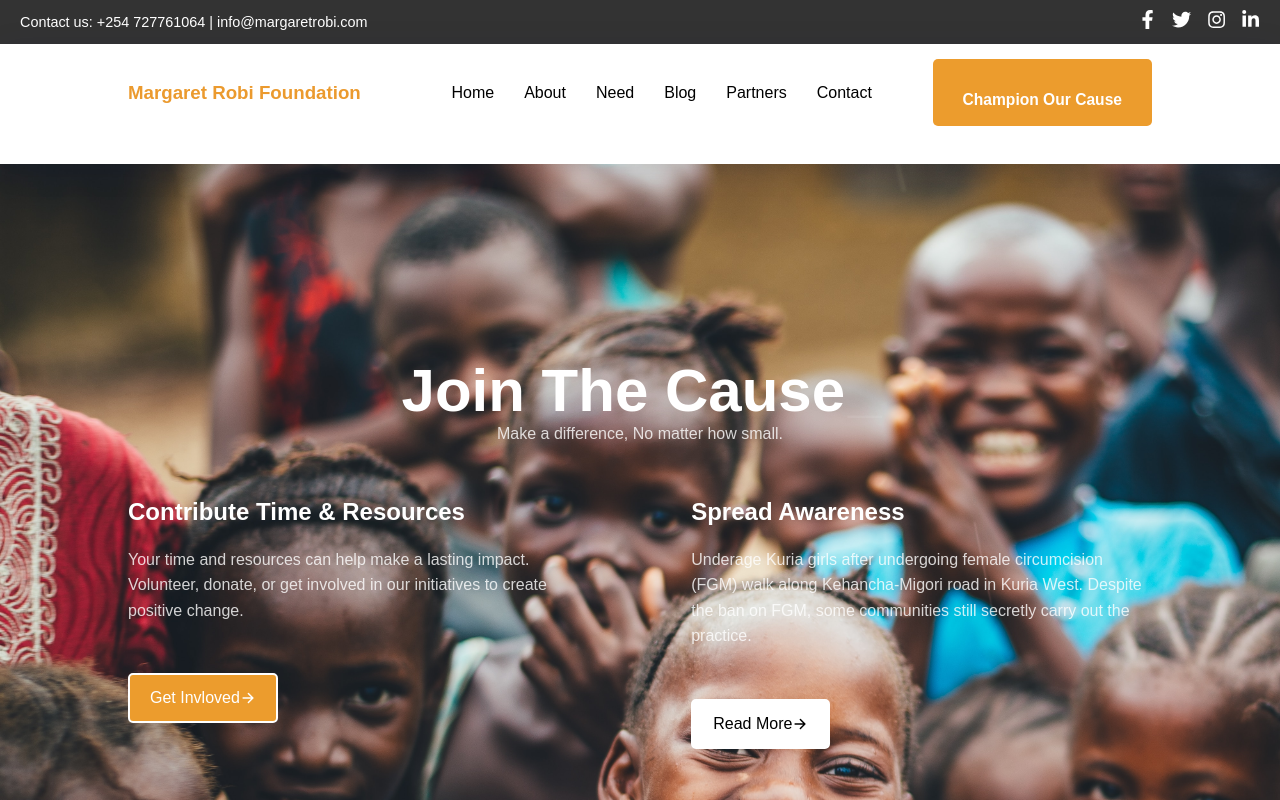
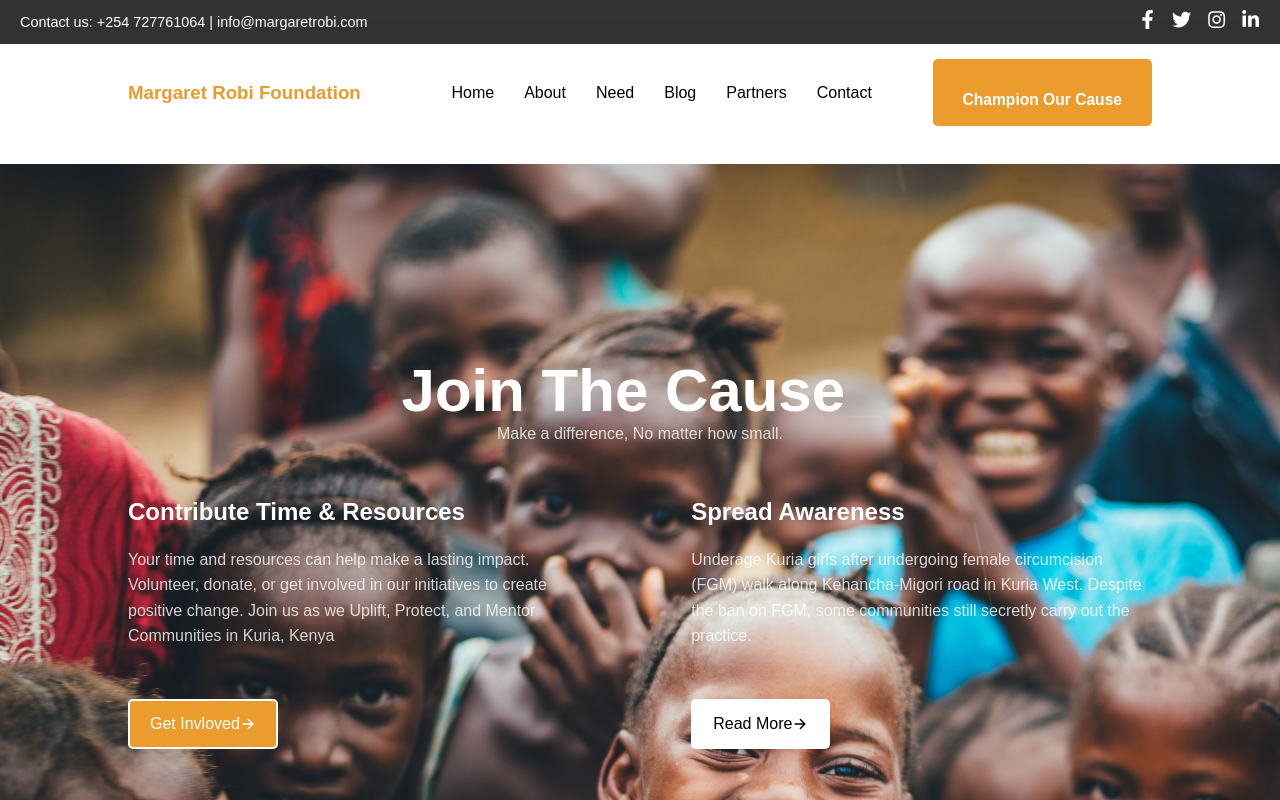
Before and after one commit to boyani-Otieno/gati-foundation, a React (Create React App) app: page / in a window 1280 px wide. Shown: the top 800 px of the page. Built offline with nearby package versions, Linux system fonts and the light colour scheme.

Commit message:
minor edits on hero-sectin

```diff
--- a/src/components/home/hero/Hero.jsx
+++ b/src/components/home/hero/Hero.jsx
@@ -29,7 +29,7 @@ const Hero = () => {
             title={
               <Typewriter
                 words={['Join the cause']}
-                loop={1}
+                loop={99}
                 cursor
                 cursorStyle='_'
                 typeSpeed={70}
@@ -47,7 +47,8 @@ const Hero = () => {
               <p>
                 Your time and resources can help make a lasting impact.
                 Volunteer, donate, or get involved in our initiatives to
-                create positive change.
+                create positive change. Join us as we Uplift, Protect, and Mentor
+                Communities in Kuria, Kenya
               </p>
               <a href="/contribute" className="hero-btn clear-btn1" target="_blank" rel="noreferrer">
                 Get Invloved <IoArrowForward />
```
